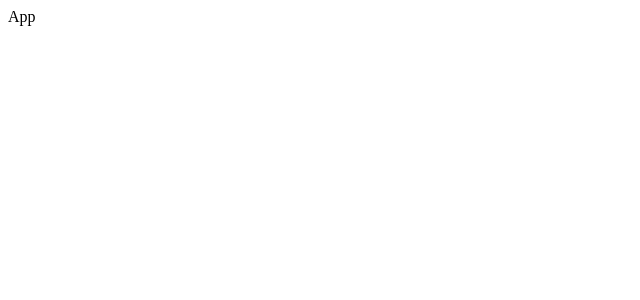
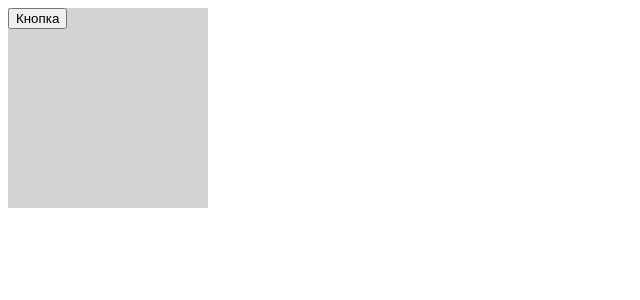
Before and after one commit to thesmol/react_typesctipt_ulbitv, a React (Vite) app: page / in a window 1280 px wide. Shown: the top 300 px of the page, without its empty margins (0-640 px from the left). Built offline with nearby package versions, Linux system fonts and the light colour scheme; the HTML template or start-up script is replaced by a standard one.

Commit message:
Typing of Props
Create a Card component and describe an interface for its props that tells us what type each props should be.
Also note that the Card itself is of type "FC" and as generic it accepts CardProps

```diff
--- a/src/App.tsx
+++ b/src/App.tsx
@@ -1,6 +1,17 @@
+import Card, { CardVariant } from "./components/Card";
+
 function App() {
   return (
-    <div>App</div>
+    <div>
+      <Card
+        variant={CardVariant.primary}
+        width="200px"
+        height="200px"
+        onClick={(num) => { console.log('num ' + num) }}
+      >
+        <button>Кнопка</button>
+      </Card>
+    </div>
   )
 }
 
--- /dev/null
+++ b/src/components/Card.tsx
@@ -0,0 +1,44 @@
+import { FC, ReactNode, useState } from "react";
+
+export enum CardVariant {
+    outlined = "outlined",
+    primary = "primary"
+}
+
+interface CardProps {
+    width?: string;
+    height?: string;
+    children?: ReactNode;
+    variant: CardVariant;
+    onClick: (num: number) => void;
+}
+
+const Card: FC<CardProps> =
+    ({ width,
+        height,
+        variant,
+        children,
+        onClick
+    }) => {
+
+        const [state, setState] = useState(0);
+
+        return (
+            <div
+                onClick={() => onClick(state)}
+                style={{
+                    width,
+                    height,
+                    border: variant === CardVariant.outlined
+                        ? '1px solid gray'
+                        : "none",
+                    background: variant === CardVariant.primary
+                        ? 'lightgray'
+                        : "none",
+                }}>
+                {children}
+            </div >
+        )
+    }
+
+export default Card
```
